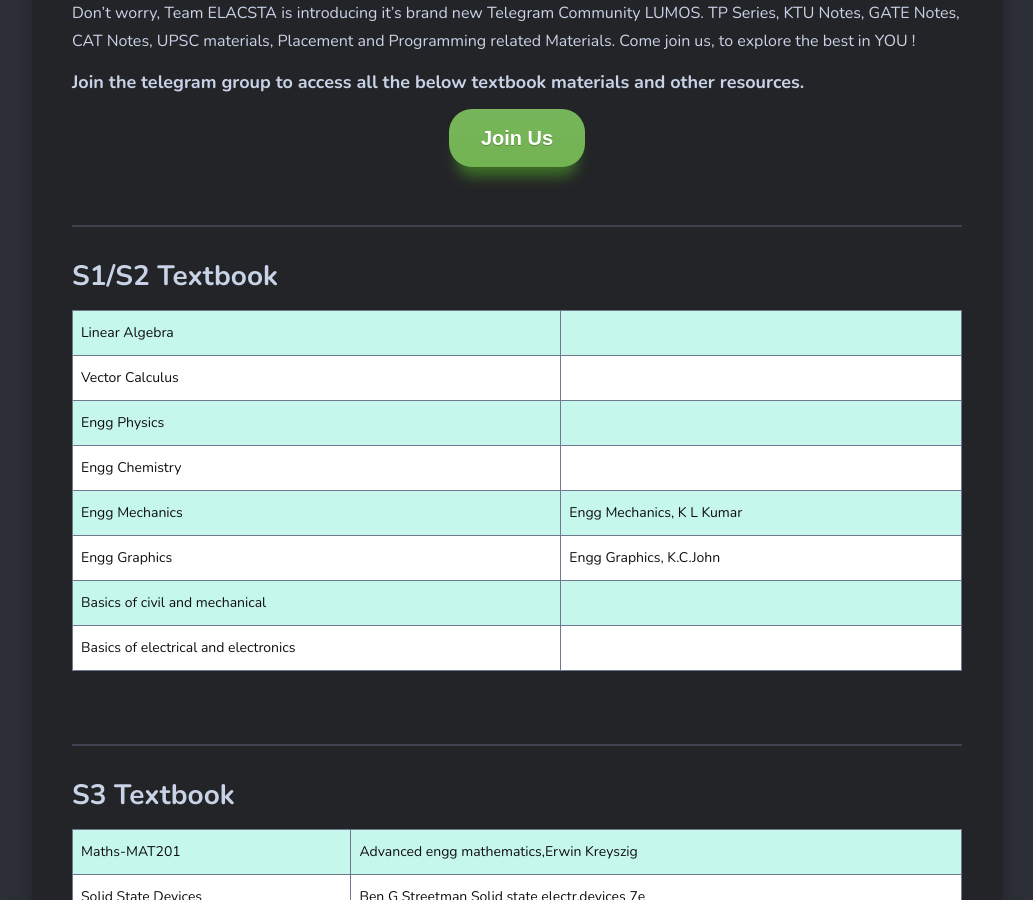
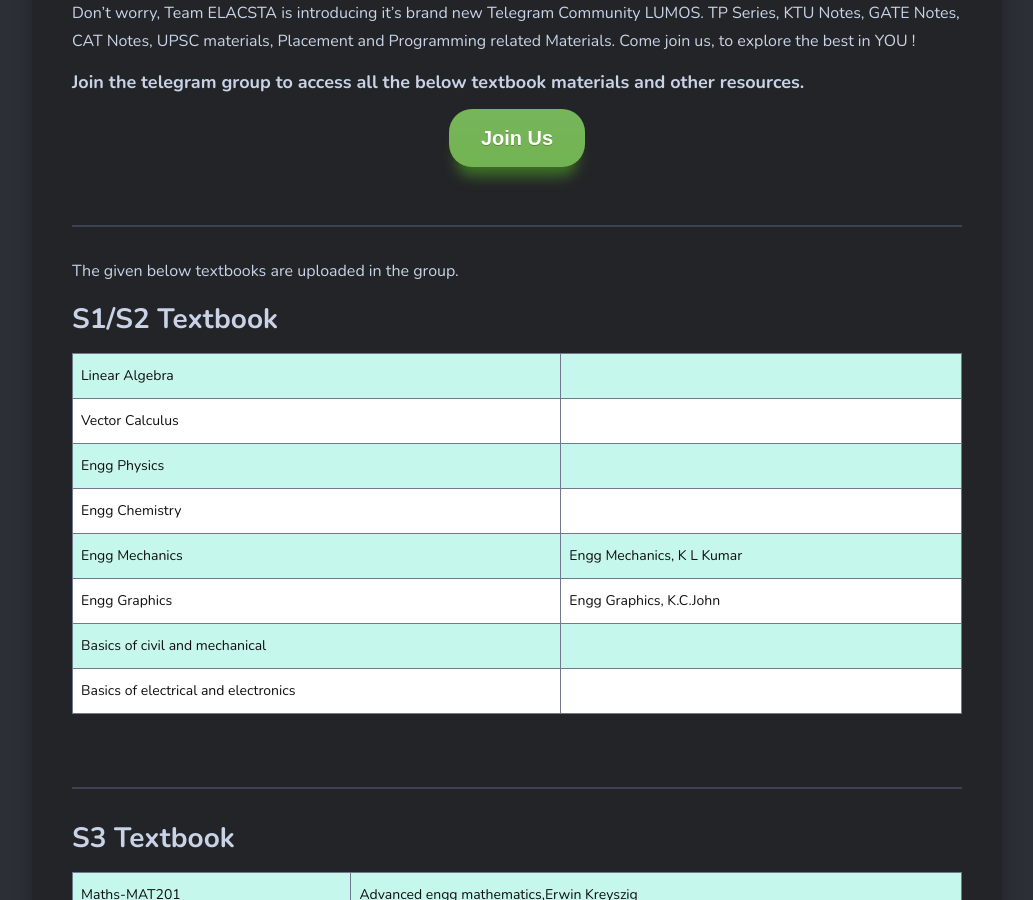
Before and after one commit to elacsta/scintilla, a Jekyll site: the page built from _pages/ece_textbook.md, in a window 1280 px wide and 900 px high, scrolled down 1485 px. Shown: the whole window, without its empty margins (123-1156 px from the left). Built offline with Jekyll 4.4.1, drawn with Linux system fonts in a browser that asks for light colours; nearby versions of some CDN libraries.

Commit message:
Updated ece textbooks

```diff
--- a/_pages/ece_textbook.md
+++ b/_pages/ece_textbook.md
@@ -29,6 +29,7 @@
 <br>
 <hr>
 
+The given below textbooks are uploaded in the group.
 
 ## S1/S2 Textbook
 
```
